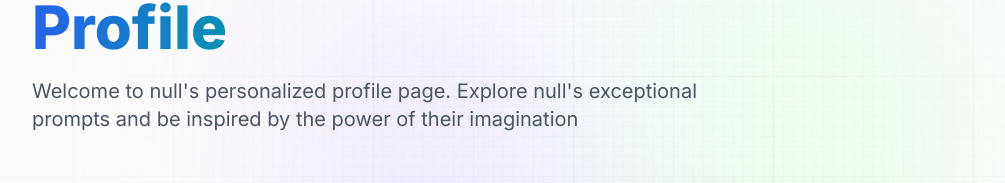
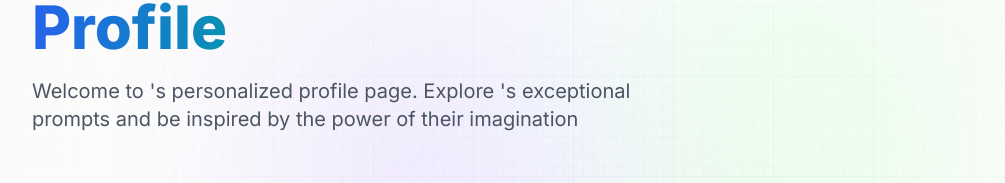
Before and after one commit to pablorodrigovieira/ai-share-prompts, a Next.js app: page /profile/1 in a window 1280 px wide. Shown: the part 129-312 px from the top of the page, without its empty margins (32-1037 px from the left). Built offline with nearby package versions, Linux system fonts and the light colour scheme; no server answers; the database is empty.

Commit message:
fix: add interface to UserProfile

```diff
--- a/app/profile/[id]/page.tsx
+++ b/app/profile/[id]/page.tsx
@@ -5,9 +5,16 @@ import { useSearchParams } from "next/navigation";
 
 import Profile from "@components/Profile";
 
-const UserProfile = ({ params }) => {
+interface IUserProfile {
+  params: {
+    id: string | number
+  }
+}
+
+const UserProfile = (props: IUserProfile) => {
+  const { params } = props;
   const searchParams = useSearchParams();
-  const userName = searchParams.get("name");
+  const userName = searchParams.get("name") ?? "";
 
   const [userPosts, setUserPosts] = useState([]);
 
@@ -24,7 +31,7 @@ const UserProfile = ({ params }) => {
 
   return (
     <Profile
-      name={userName ?? ""}
+      name={userName}
       desc={`Welcome to ${userName}'s personalized profile page. Explore ${userName}'s exceptional prompts and be inspired by the power of their imagination`}
       data={userPosts}
     />
```
